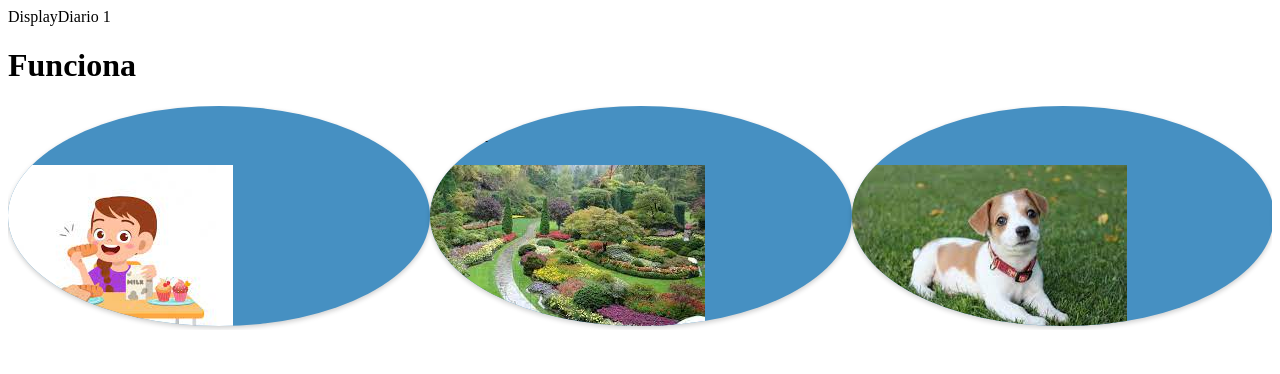
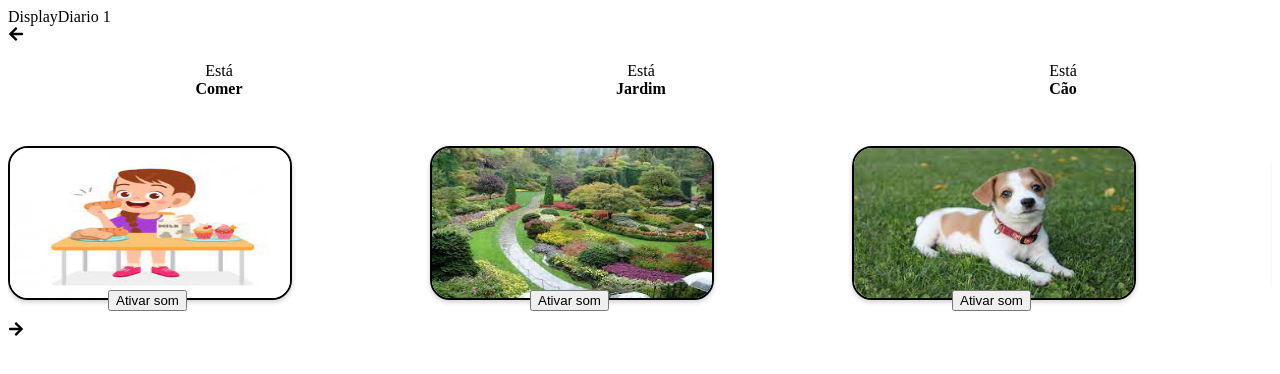
Before and after one commit to Nuno362/healthpic, a React (Create React App) app: page /MenuDiario/1 in a window 1280 px wide. Shown: the top 374 px of the page. Built offline with nearby package versions, Linux system fonts and the light colour scheme.

Commit message:
carousel em construção

```diff
--- a/package.json
+++ b/package.json
@@ -11,6 +11,7 @@
     "@testing-library/user-event": "^13.5.0",
     "react": "^18.2.0",
     "react-dom": "^18.2.0",
+    "react-icons": "^4.7.1",
     "react-router-dom": "^6.4.3",
     "react-scripts": "5.0.1",
     "react-slick": "^0.29.0",
--- a/src/Pages/homeMenuStyle.css
+++ /dev/null
@@ -1,90 +0,0 @@
-
-
-
-.homeMenuLogo{
-
-    padding: 0.5rem;
-    text-align: right;
-
-}
-
-.logo-homeMenu{
-    width: 40px;
-    height: 40px;
-}
-
-p {
-
-    text-align: center;
-    padding-bottom: 2rem;
-}
-.card-grid {
-    display: grid;
-    grid-template-columns: 1fr 1fr 1fr 1fr;
-    grid-template-areas: "a b c d";
-    gap: 10rem;
-}
-
-.card{
-    --padding: 1rem;
-    background-color: blue;
-    border: 1px solid #777;
-    width: 220px;
-    height: 220px;
-    border-radius: 50%;
-    border: none;
-    box-shadow: 0 2px 5px 0 rgba(0,0,0, .2);
-    overflow: hidden;
-    position: relative;
-}
-
-.firstElement{
-
-    grid-area: b;
-}
-
-.lastElement{
-
-    grid-area: c;
-}
-
-.card-body{
-    padding: var(--padding);
-    padding-bottom: 0;
-}
-
-.card-body.card-image {
-    padding: 0;
-    overflow: hidden;
-}
-
-.card-body.card-image > img {
-    display: block;
-    width: 100%;
-    max-height: 300px;
-    aspect-ratio: 16 / 9;
-    object-fit: cover;
-}
-
-.card-footer{
-    margin-top: 2rem;
-    text-align: center;
-
-}
-
-.btn-homeMenu {
-    font-size: x-large;
-    color: white;
-    text-decoration: none;
-    position: static;
-}
-
-.btn-homeMenu::before {
-    content: '';
-    display: block;
-    position: absolute;
-    top: 0;
-    left: 0;
-    width: 100%;
-    height: 100%;
-  }
--- a/src/Pages/styles.css
+++ b/src/Pages/styles.css
@@ -150,8 +150,8 @@ Início MenuDiario-------------------------
 
 .menuDiarioLogo >img{
     position: absolute;
-        top: 5px;
-        right: 15px;
+    top: 5px;
+    right: 15px;
 }
 
 .logo-menuDiario{
@@ -165,6 +165,7 @@ Início MenuDiario-------------------------
 
 
 .card-grid-MenuDiario {
+    padding-top: 30px;
     margin-left: 40px;
     display: grid;
     grid-template-columns: 1fr 1fr 1fr 1fr 1fr;
@@ -247,3 +248,42 @@ Início MenuDiario-------------------------
 /*
 Fim MenuDiario-----------------------------
 */
+/*
+Início DisplayDiario-----------------------------
+*/
+.text-Description {
+    text-align: center;
+}
+
+.card-Carousel{
+
+    border: 2px solid rgb(2, 2, 2);
+    width: 280px;
+    height: 150px;
+    box-shadow: 0 2px 5px 0 rgba(0,0,0, .2);
+    overflow: hidden;
+    position: relative;
+    display: flex;
+    justify-content: center;
+    align-items: center;
+    border-radius: 20px;
+}
+.card-top{
+
+    max-height: 150px;
+    aspect-ratio: 16 / 9;
+    flex-shrink: 0;
+    min-width: 100%;
+    min-height: 100%
+
+}
+.card-bottom{
+    position: relative;
+    text-align: center;
+    left:100px;
+    top:-10px;
+}
+
+/*
+Fim DisplayDiario-----------------------------
+*/
--- a/src/components/Carousel.js
+++ b/src/components/Carousel.js
@@ -4,40 +4,63 @@ import records from "./recordsAçõesDiárias.json"
 import "slick-carousel/slick/slick.css";
 import "slick-carousel/slick/slick-theme.css";
 
+import {FaArrowRight, FaArrowLeft } from "react-icons/fa"
 
 
 function Carousel(Index){
 
+    const NextArrow =({onClick}) => {
+        return (
+            <div className="arrow next" onClick={onClick}>
+                <FaArrowRight />
+            </div>
+        )
+    }
+
+    const PrevArrow =({onClick}) => {
+        return (
+            <div className="arrow prev" onClick={onClick}>
+                <FaArrowLeft />
+            </div>
+        )
+    }
+
     const record = records;
     let itemEscolhidoArray = Object.values(Index);
     let itemEscolhido = itemEscolhidoArray[0];
-    console.log(itemEscolhido);
+
+    const[imageIndex, setImageIndex] = useState(itemEscolhido)
 
     const settings = {
 
         infinite: true,
-        speed: 500,
+        lazyLoad: true,
+        speed: 300,
         slidesToShow: 3,
         slidesToScroll: 1,
-        initialSlide: itemEscolhido -1
+        initialSlide: itemEscolhido,
+
+        centerMode: true,
+        centerPadding: 0,
+        nextArrow: <NextArrow />,
+        prevArrow: <PrevArrow />,
+        beforeChange: (current, next) => setImageIndex(next)
       };
 
 
     return (
         <>
-        <h1>Funciona</h1>
         <Slider {...settings}>
         {record.map((item)=>(
-           <div key={item.id} className = "card">
-            <div className = "card-top">
-                <h3>{item.title}</h3>
-                <img src={item.image} alt ="fazer" />
-                <h1>{item.title}</h1>
+            <>
+            <div className={item.id === imageIndex ? "text-Description active-text-Description" :"text-Description"}>
+                <p>Está<br/><b>{item.title}</b></p>
             </div>
-            <div className="card-bottom">
-                <button>Ativar som </button>
-            </div>
+           <div key={item.id} className = {item.id === imageIndex ? "card-Carousel active-card-Carousel" :"card-Carousel"}>
+                <img className = "card-top" src={item.image} alt ="fazer" />
            </div>
+           <button className= {item.id === imageIndex ? "card-bottom active-card-bottom" :"card-bottom"}>Ativar som </button>
+           </>
         ))}
         </Slider>
         </>
```
Also changed, not shown: src/Pages/menuDiarioStyle.css (deleted, +0 -96 lines), 1 other file (tests, documents, lock files or other folders).
